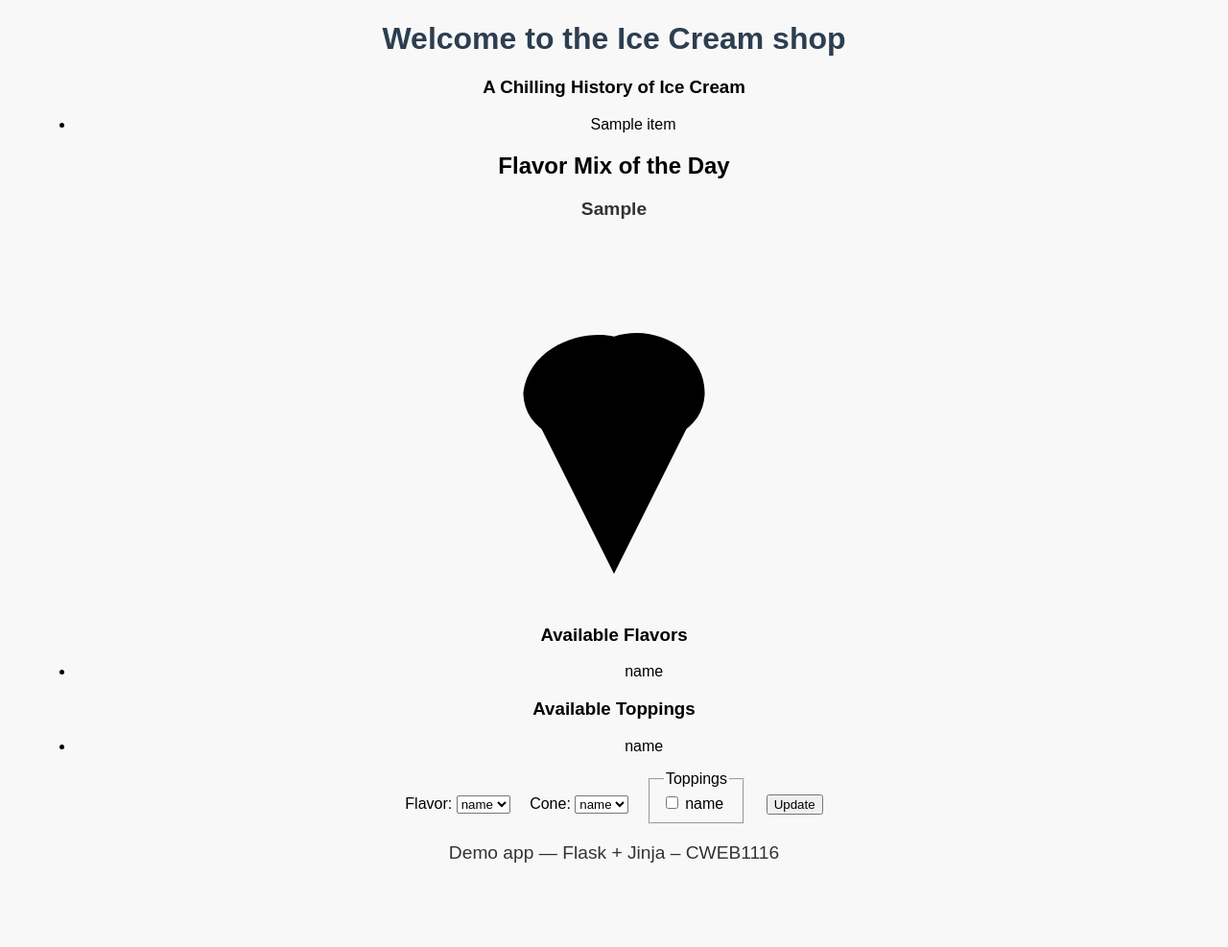
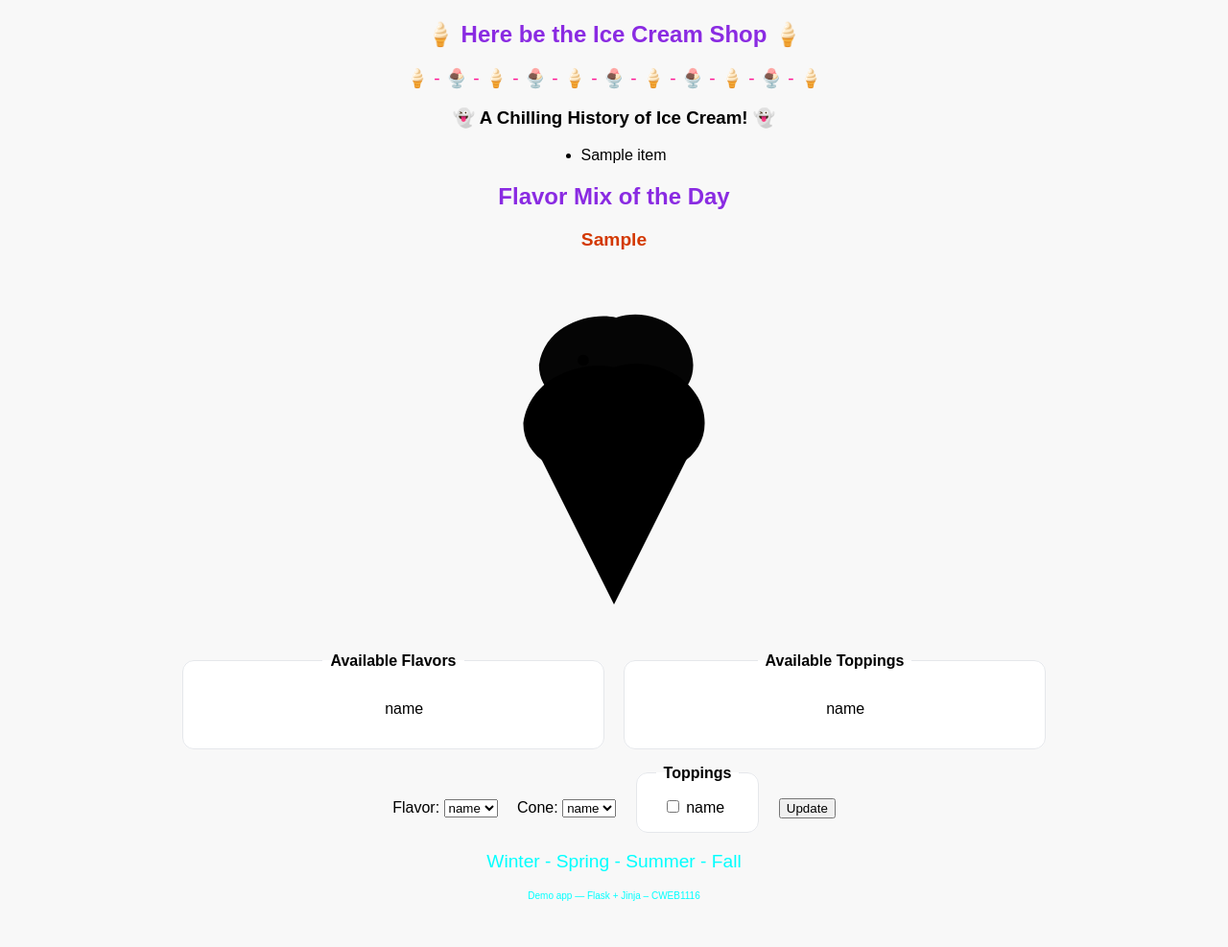
Before and after one commit to Microdust92/Seasons_App, a Flask app: template templates/subject.html in a window 1280 px wide. Shown: the part 96-1083 px from the top of the page at 96% size. Before the commit the page ends 995 px from the top, so only its background shows below. Run offline with Flask 3, Linux system fonts and the light colour scheme; the template is opened without the code that fills it: most values are stand-ins (such as "Sample title", 1, 10 or a date in 2020).

Commit message:
Ice cream design update and text update

```diff
--- a/app.py
+++ b/app.py
@@ -22,15 +22,15 @@ def icecream():
         "Vanilla":         "#F7E9CF",
         "Strawberry":      "#FF6B8A",
         "Chocolate":       "#5C3D2E",
-        "Cookie Dough":   "#DCC7A1",
+        "Cookie Dough":    "#DCC7A1",
         "Mint":            "#BFE8CF",
         }
 
     toppings = {
-        "Sprinkles":          "#FFBE0B"   ,
-        "Cherry":             "#D90429"   ,
-        "Chocolate syrup":    "#3E2723"  ,
-        "Strawberry syrup":   "#E63946"  ,
+        "Sprinkles":               "#FFBE0B"   ,
+        "Cherries":                "#D90429"   ,
+        "Chocolate syrup":         "#3E2723"  ,
+        "Strawberry syrup":        "#E63946"  ,
         "Caramel":                 "#C77D36" ,
         "Chocolate Chip Cookies":  "#7B5E3B" ,
         "Whipped Cream":           "#FFFFFF" ,
--- a/static/style.css
+++ b/static/style.css
@@ -7,7 +7,52 @@ body {
 h1 {
     color: #2c3e50;
 }
+h2 {
+    color: blueviolet;
+}
+
 p {
     font-size: 1.2em;
     color: #333;
 }
+
+.two-columns {
+    display: grid;
+    grid-template-columns: repeat(auto-fit, minmax(260px, 1fr));
+    gap: 1.25rem;
+    max-width: 900px;
+    margin: 1rem auto;
+    align-items: start;
+}
+.two-columns h3 {margin:0 0 .5rem; text-align: center; }
+
+fieldset {
+    border: 1px solid #e5e7eb;
+    border-radius: 12px;
+    padding: 1rem 1.25rem;
+    margin: 0;
+    background: #fff;
+}
+
+legend {
+    font-weight: 700;
+    padding: 0 .5rem;
+}
+
+.ice-list {
+    list-style: none;
+    padding-left: 0;
+    margin-left: 0;
+    display: inline-block;
+    text-align: left;
+}
+
+.timeline {
+    list-style: disc;
+    list-style-position: outside;
+    padding-left: 1.25rem;
+    margin: 0 auto;
+    display: inline-block;
+    text-align: left;
+
+}
--- a/templates/base.html
+++ b/templates/base.html
@@ -24,6 +24,7 @@
 
   <!-- Shared footer -->
   <footer>
-    <p>Demo app — Flask + Jinja – CWEB1116</p>
+    <p style="color:aqua ;"> Winter - Spring - Summer - Fall </p>
+    <p style="font-size: 10px;color: aqua;">Demo app — Flask + Jinja – CWEB1116</p>
   </footer>
 </body>
--- a/templates/index.html
+++ b/templates/index.html
@@ -16,7 +16,7 @@
       <p>It’s Winter! ❄️</p>
   {% endif %}
 
-  <a href="{{ url_for('icecream') }}">Try the Ice Cream Page</a>
+  <a href="{{ url_for('icecream') }}"> -- Try the Ice Cream Shop! --</a>
 
 
 {% endblock %}
--- a/templates/subject.html
+++ b/templates/subject.html
@@ -1,12 +1,13 @@
 {% extends "base.html" %}
 
 {% block content %}
-  <h1>Welcome to the Ice Cream shop</h1>
+  <h2>🍦 Here be the Ice Cream Shop 🍦</h2>
+  <p style="color: deeppink;">🍦 - 🍨 - 🍦 - 🍨 - 🍦 - 🍨 - 🍦 - 🍨 - 🍦 - 🍨 - 🍦 </p>
+  <p></p>
 
 
-
-  <h3>A Chilling History of Ice Cream</h3>
-  <ul>
+  <h3>👻 A Chilling History of Ice Cream! 👻</h3>
+  <ul class="timeline">
     {% for item in timeline%}
 
       <li>{{ item }}</li>
@@ -15,25 +16,36 @@
   </ul>
 
   <h2>Flavor Mix of the Day</h2>
-  <p><strong>{{ icecream_mix }}</strong></p>
+
+    <p style="color: #d33800;"><strong>{{ icecream_mix }}</strong></p>
+
 
   <svg viewBox="0 0 220 260" width="320" height="380" style="max-width:100%;">
 
     <!--Cone-->
     <path d="M110 240 L50 120 L170 120 Z" fill="{{ colors.cone }}" />
 
-    <!--Scoop-->
+    <!--first Scoop bottom-->
     <path d="M45,110 C50,75 90,65 110,70 C140,60 175,80 175,110 C175,135 150,150 110,150 C70,150 45,135 45,110 Z" fill="{{ colors.scoop }}" />
+    <!--second Scoop top-->
+    <path d="M45,110 C50,75 90,65 110,70 C140,60 175,80 175,110 C175,135 150,150 110,150 C70,150 45,135 45,110 Z" fill="{{ colors.scoop }}" transform="translate(18,-25) scale(0.85)" opacity="0.98" />
 
     <!--topping dots-->
     {% for t in colors.toppings if t != 'transparent' %}
-      <circle cx="{{ 80 + loop.index*14 }}" cy="{{ 100 + (loop.index0%3)*14 }}" r="4" fill="{{ t }}"/>
+      <circle cx="{{ 65 + loop.index*23 }}" cy="65"  r="4" fill="{{ t }}"/>
+    {% endfor %}
+    {% for t in colors.toppings if t != 'transparent' %}
+      <circle cx="{{ 45 + loop.index*35 }}" cy="95" r="4" fill="{{ t }}"/>
+    {% endfor %}
+    {% for t in colors.toppings if t != 'transparent' %}
+      <circle cx="{{ 35 + loop.index*40 }}" cy="126" r="4" fill="{{ t }}"/>
     {% endfor %}
   </svg>
 
-
-  <h3> Available Flavors </h3>
-  <ul>
+<div class="two-columns">
+  <fieldset>
+    <legend> Available Flavors </legend>
+    <ul class="ice-list">
       {% for f in flavors.keys() %}
 
         <li>
@@ -43,10 +55,11 @@
 
       {% endfor %}
     </ul>
+  </fieldset>
 
-
-  <h3>Available Toppings</h3>
-  <ul>
+  <fieldset>
+    <legend>Available Toppings</legend>
+    <ul class="ice-list">
       {% for t in toppings.keys() %}
 
         <li>
@@ -56,6 +69,8 @@
 
       {% endfor %}
     </ul>
+  </fieldset>
+</div>
 
   <!-- Controls to change selections (keeps you on /icecream) -->
   <form method="get" action="{{ url_for('icecream') }}" style="margin-top:1rem;">
```
Lines whose indentation alone changed are shown as unchanged.
